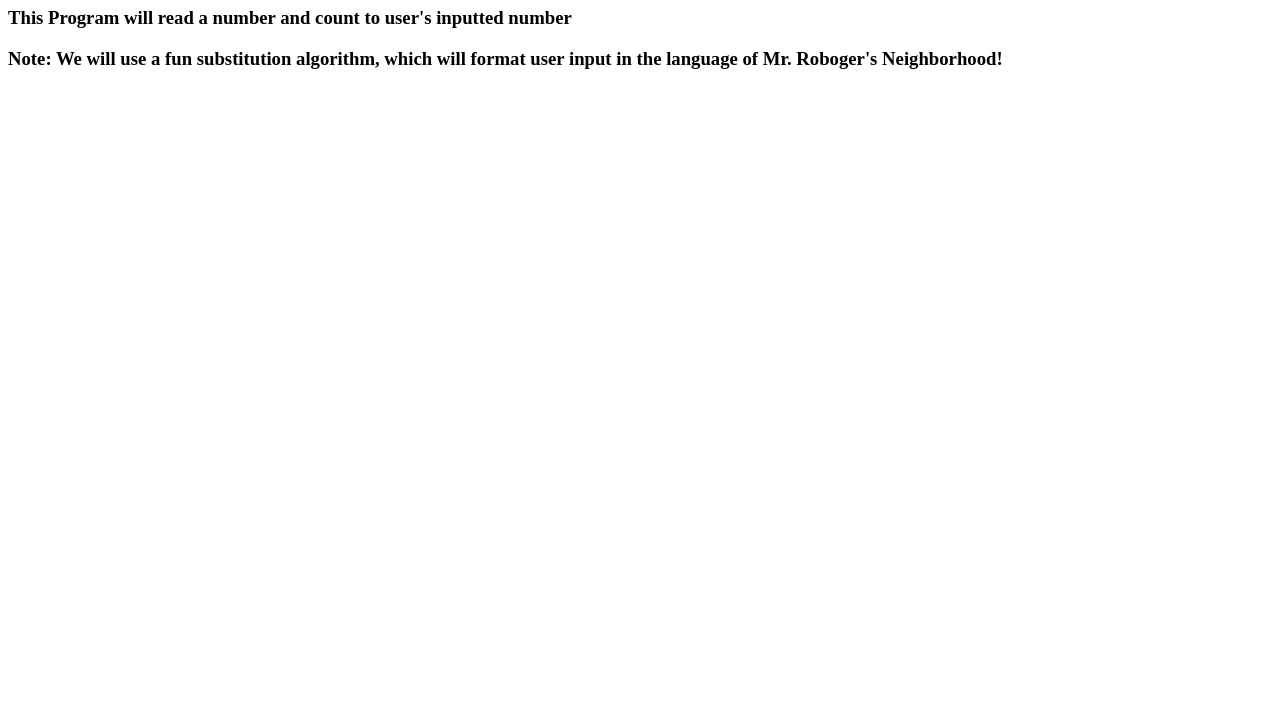
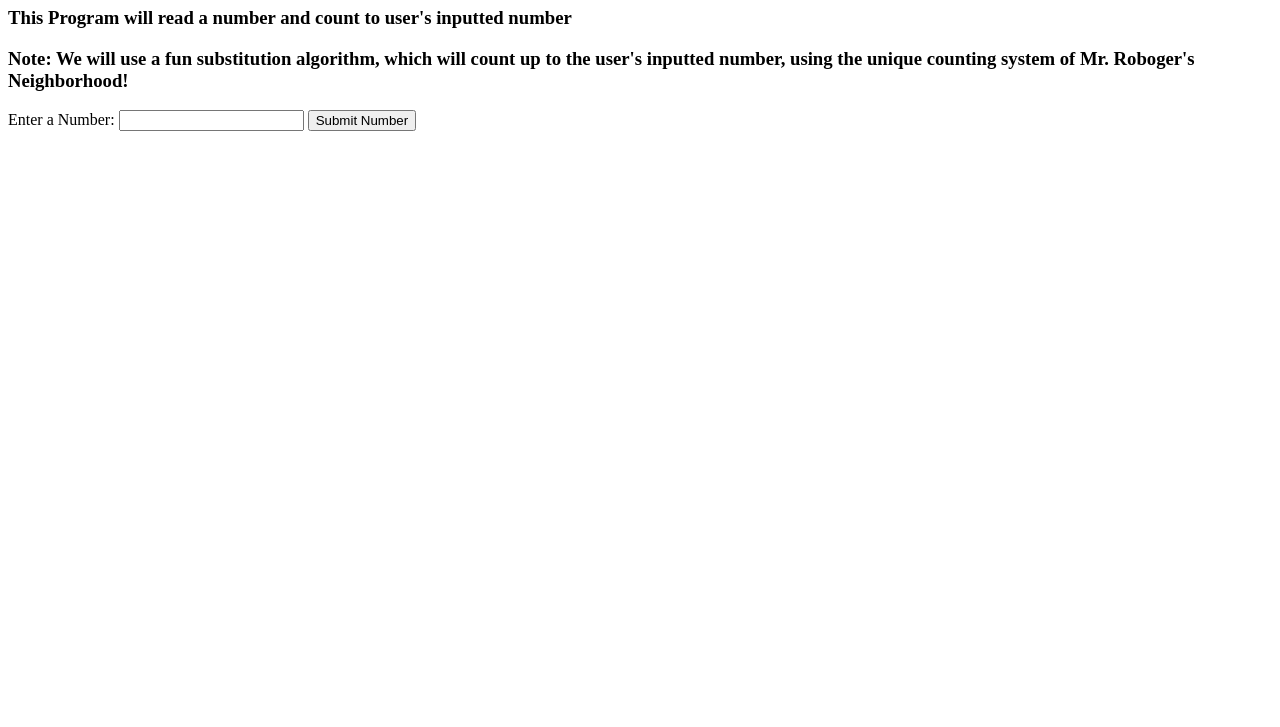
Before and after one commit to witherScript/robo-neighborhood, a plain HTML site: page index.html in a window 1280 px wide. Shown: the part 73-800 px from the top of the page. Drawn offline with Linux system fonts and the light colour scheme.

Commit message:
add input form to index.html

```diff
--- a/index.html
+++ b/index.html
@@ -15,8 +15,18 @@
     <h3>This Program will read a number and count to user's inputted number</h3>
     <h3><strong>
         Note: We will use a fun substitution algorithm, which will
-        format user input in the language of Mr. Roboger's Neighborhood!
+        count up to the user's inputted number, using the unique counting system
+        of Mr. Roboger's Neighborhood!
       </strong></h3>
+  </div>
+
+  <div class="container" id="input">
+    <form id="number-form">
+      <label for="user-number">Enter a Number: </label>
+      <input type="number" id="user-number" name="user-number">
+      <button type="submit">Submit Number</button>
+    </form>
+
   </div>
 
 </body>
```
